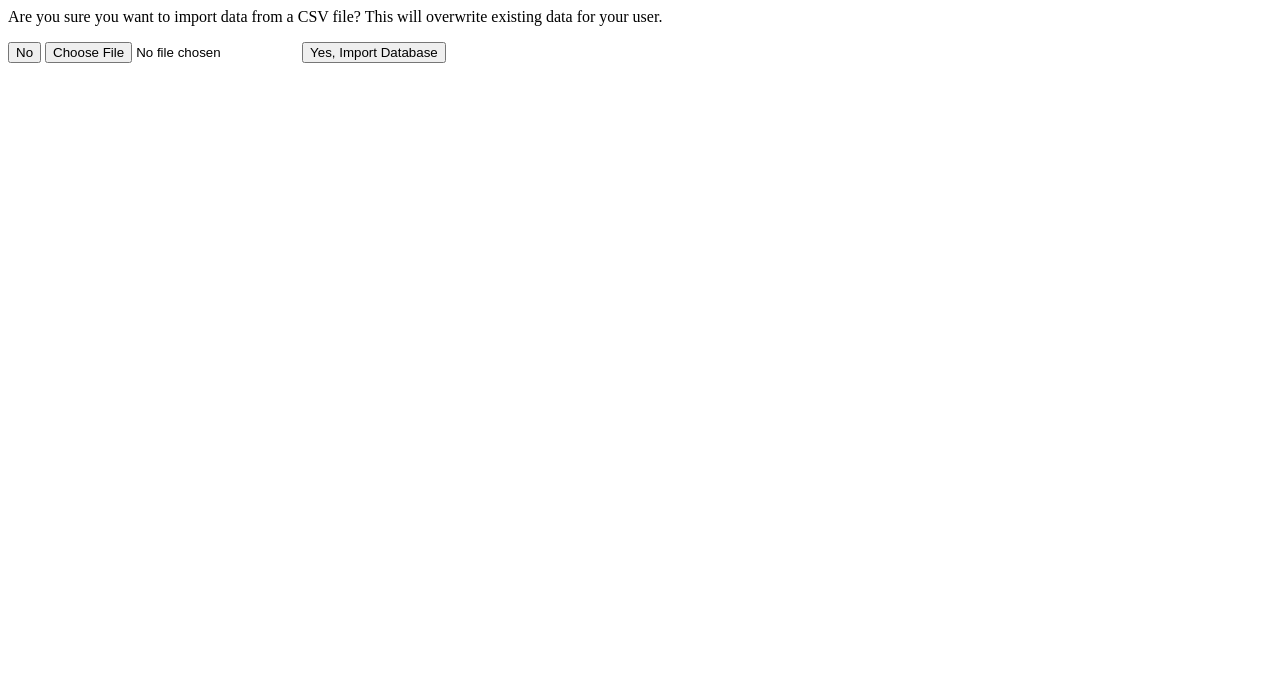
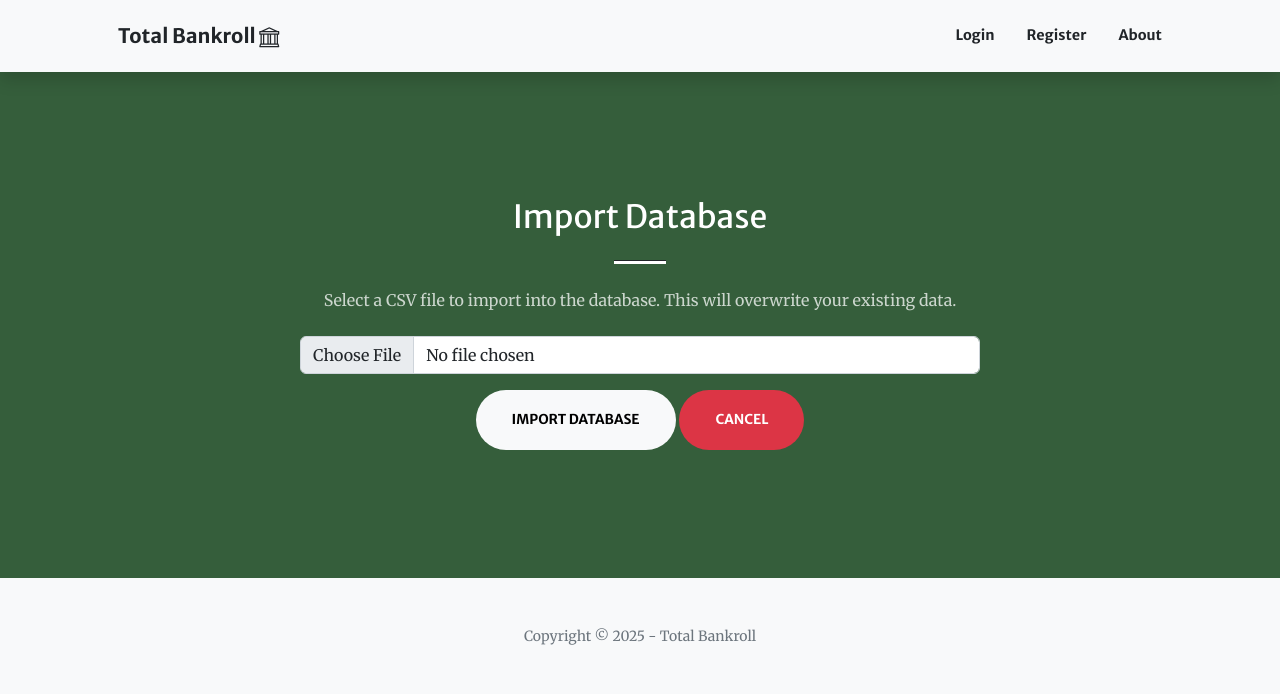
Before and after one commit to pythonpydev/total_bankroll, a Python web app: template src/total_bankroll/templates/confirm_import_database.html in a window 1280 px wide. Shown: the top 694 px of the page. Run offline with Jinja, Linux system fonts and the light colour scheme; the template is opened without the code that fills it, so the values that code supplies are empty; some libraries are stand-ins or nearby versions.

Commit message:
fixed appearance of reset database page and import data pages

```diff
--- a/src/total_bankroll/templates/confirm_import_database.html
+++ b/src/total_bankroll/templates/confirm_import_database.html
@@ -1,8 +1,22 @@
-<div class="text-center">
-    <p class="text-white">Are you sure you want to import data from a CSV file? This will overwrite existing data for your user.</p>
-    <button type="button" class="btn btn-secondary" data-bs-dismiss="modal">No</button>
-    <form action="{{ url_for('common.perform_import_database') }}" method="POST" enctype="multipart/form-data" style="display:inline;">
-        <input type="file" name="file" accept=".csv" class="form-control mb-3">
-        <button type="submit" class="btn btn-primary">Yes, Import Database</button>
-    </form>
-</div>
+{% extends "base.html" %}
+
+{% block content %}
+<section class="page-section bg-primary" id="confirm_import_database">
+    <div class="container px-4 px-lg-5">
+        <div class="row gx-4 gx-lg-5 justify-content-center">
+            <div class="col-lg-8 text-center">
+                <h2 class="text-white mt-0">Import Database</h2>
+                <hr class="divider divider-light" />
+                <p class="text-white-75 mb-4">Select a CSV file to import into the database. This will overwrite your existing data.</p>
+                <form action="{{ url_for('common.perform_import_database') }}" method="post" enctype="multipart/form-data">
+                    <div class="mb-3">
+                        <input class="form-control" type="file" id="formFile" name="file" accept=".csv">
+                    </div>
+                    <button type="submit" class="btn btn-light btn-xl">Import Database</button>
+                    <a href="{{ url_for('settings.settings_page') }}" class="btn btn-danger btn-xl">Cancel</a>
+                </form>
+            </div>
+        </div>
+    </div>
+</section>
+{% endblock %}
```
Also changed, not shown: src/total_bankroll/routes/common.py (+5 -12 lines), src/total_bankroll/templates/confirm_reset_database.html (+19 -7 lines).
